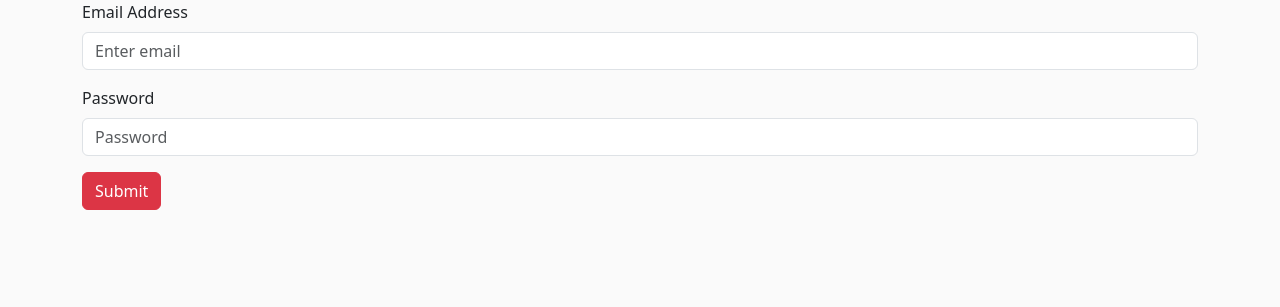
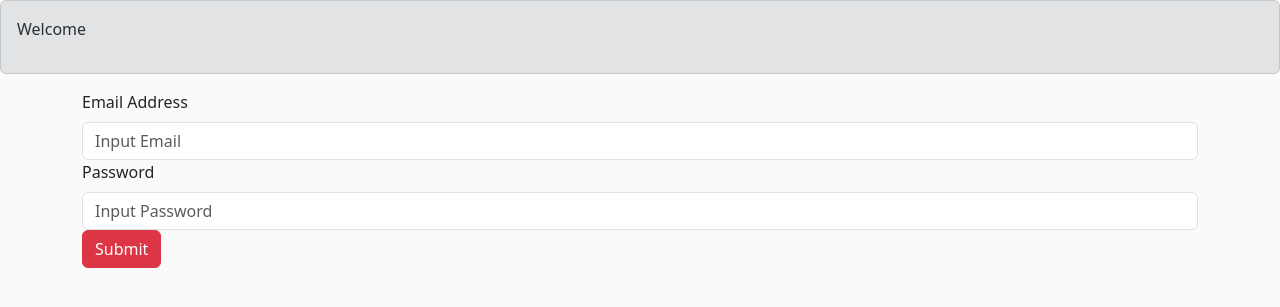
Before and after one commit to Soap1196/WebDevFinalProject, a Flask app: page /login in a window 1280 px wide. Shown: the part 141-448 px from the top of the page. Run offline with Flask 3, Linux system fonts and the light colour scheme; some libraries are stand-ins or nearby versions.

Commit message:
fixed login Errors

```diff
--- a/app.py
+++ b/app.py
@@ -49,36 +49,32 @@ def index():
 def logged_in():
     if "email" not in session:
         return redirect(url_for("login"))
-    else:
-        return render_template('logged_in.html', email=session["email"])
+    return render_template('logged_in.html', email=session["email"])
 
 
 @app.route("/login", methods=["POST", "GET"])
 def login():
     global cart
     cart = []
-    message = ''
+    message = 'Welcome'
     if request.method == "POST":
-        email = request.form.get("email")
-        password = request.form.get("password")
-        email_found = customer_collection.find_one({"email": email})
-        if (password == ManagementPassword) and (email == ManagementUserName):
+        if (request.form.get("password") == ManagementPassword) and (request.form.get("email") == ManagementUserName):
             return redirect(url_for('managementLogin'))
-        if email_found:
-            e_val = email_found['email']
-            checkpassword = email_found['password1']
-            if (password == checkpassword):
-                session["email"] = e_val
+        if customer_collection.find_one({"email": request.form.get("email")}):
+            e_val = customer_collection.find_one({"email": request.form.get("email")})
+            checkpassword = customer_collection.find_one({"email": request.form.get("email")})['password']
+            if (request.form.get("password") == checkpassword):
+                session["email"] = e_val['email']
                 return redirect(url_for('logged_in'))
             else:
                 if "email" in session:
                     return redirect(url_for("logged_in"))
-                message = 'Wrong password'
+                message = 'Password not in database'
                 return render_template('login.html', message=message)
-        if (password == ManagementPassword) and (email == ManagementUserName):
+        if (request.form.get("password") == ManagementPassword) and (request.form.get("email") == ManagementUserName):
             return redirect(url_for('managementLogin'))
         else:
-            message = 'Email not found'
+            message = 'Email not in database'
             return render_template('login.html', message=message)
     return render_template('login.html', message=message)
 
--- a/templates/login.html
+++ b/templates/login.html
@@ -71,14 +71,13 @@
 {% endif %}
 <div class = "container">
 <form action="" method="post">
-  <div class="form-group">
+
       <label for="InputEmail">Email Address</label>
-      <input name="email" class="form-control" id="InputEmail"  placeholder="Enter email">
-  </div>
-    <div class="form-group">
+      <input name="email" class="form-control" id="InputEmail"  placeholder="Input Email">
+
+
       <label for="InputPassword">Password</label>
-      <input type="password" name="password" class="form-control" id="InputPassword" placeholder="Password">
-  </div>
+      <input type="password" name="password" class="form-control" id="InputPassword" placeholder="Input Password">
   <button type="submit" class="btn btn-danger">Submit</button>
 </form>
 </div>
```
Also changed, not shown: templates/signout.html (deleted, +0 -7 lines).
